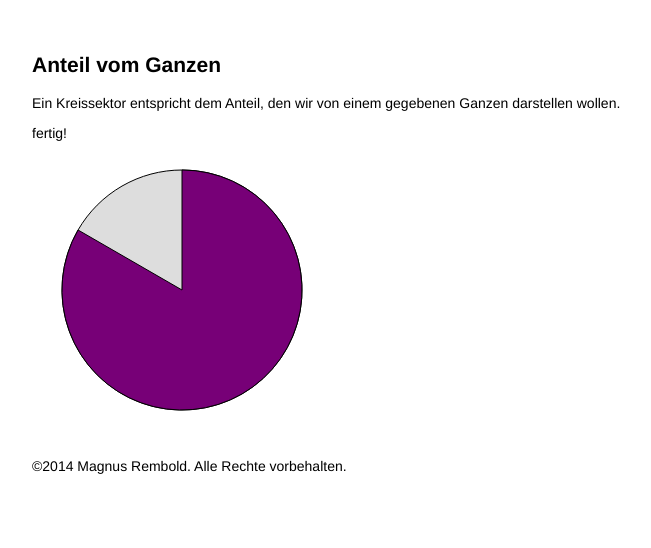
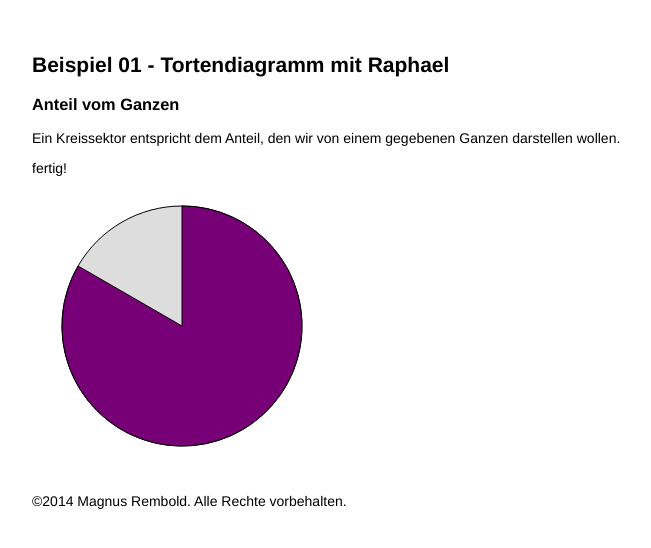
Before and after one commit to mmrZHdK/IV_14_Code, a plain HTML site: page 02_Beispiele/01_kuchendiagramm_raphael/index.html in a window 1280 px wide. Shown: the whole page, without its empty margins (4-655 px from the left). Drawn offline with Linux system fonts and the light colour scheme.

Commit message:
Ordnerstruktur aufgeräumt

```diff
--- a/kuchendiagramm/index.html
+++ b/02_Beispiele/01_kuchendiagramm_raphael/index.html
@@ -10,12 +10,13 @@
 
     <script type="text/javascript" src="index.js"></script>
 
-    <title>Tortendiagramm</title>
+    <title>Beispiel 01 - Tortendiagramm mit Raphael</title>
   </head>
 
   <body>
     <section id="startscreen">
-      <h1>Anteil vom Ganzen</h1>
+      <h1>Beispiel 01 - Tortendiagramm mit Raphael</h1>
+      <h3>Anteil vom Ganzen</h3>
 
       <p>Ein Kreissektor entspricht dem Anteil, den wir von einem gegebenen Ganzen darstellen wollen.</p>
 
```
Also changed, not shown: 02_Beispiele/01_kuchendiagramm_raphael/index.css (renamed from kuchendiagramm/index.css), 02_Beispiele/01_kuchendiagramm_raphael/index.js (renamed from kuchendiagramm/index.js), 02_Beispiele/vendor/jquery-1.10.2.js (renamed from vendor/jquery-1.10.2.js), 02_Beispiele/vendor/raphael-2.1.2.js (renamed from vendor/raphael-2.1.2.js), 1 other file.
